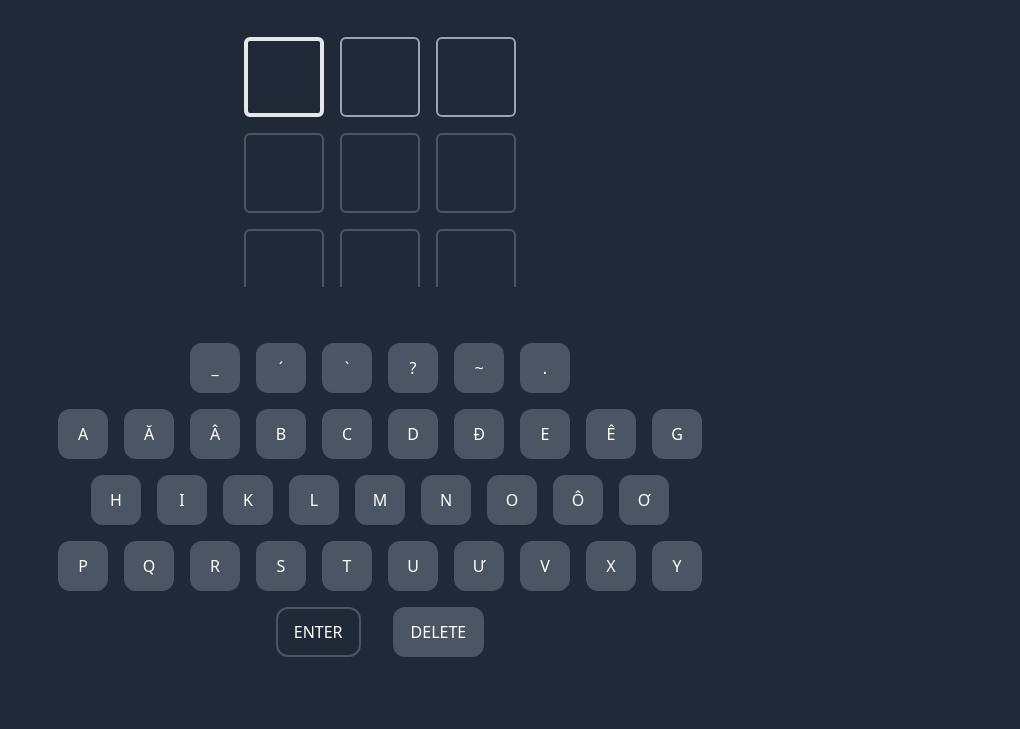
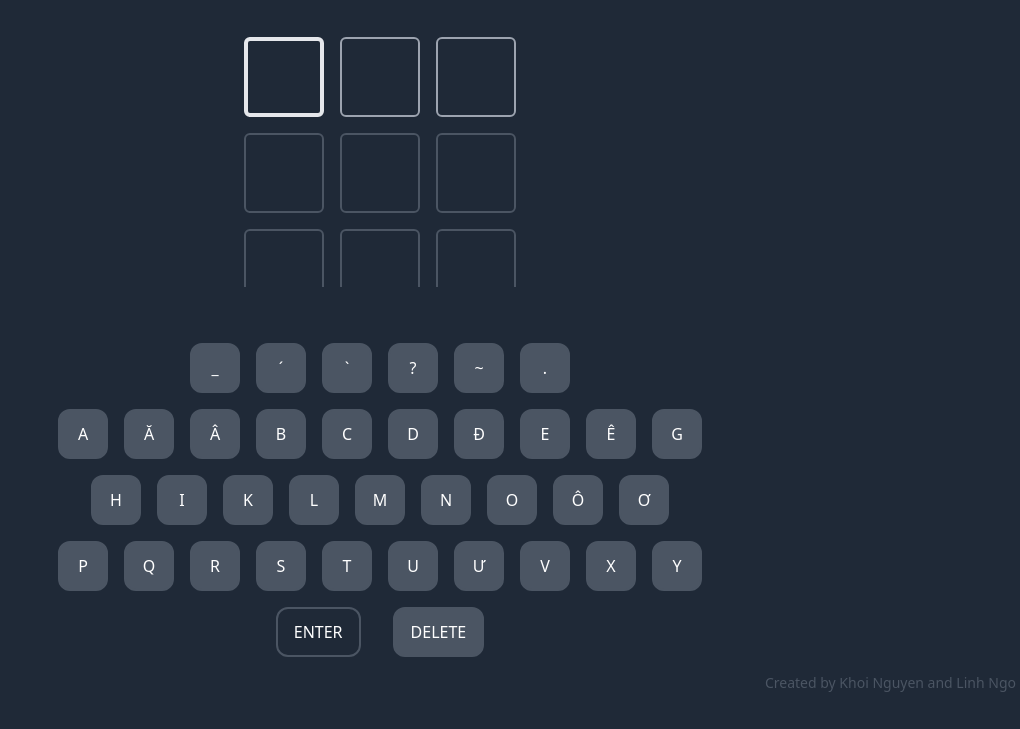
Before and after one commit to khoinguyenbr/word-guest, a plain HTML site: page index.html in a window 1280 px wide. Shown: the part 103-832 px from the top of the page, without its empty margins (260-1280 px from the left). Drawn offline with nearby package versions, Linux system fonts and the light colour scheme.

Commit message:
Add credit

```diff
--- a/index.html
+++ b/index.html
@@ -42,6 +42,9 @@
       <p class="message text-center"></p>
       <p class="invite text-center my-4"></p>
     </div>
+
+    <div class="cre fixed bottom-0 right-0 text-gray-600 text-sm p-1">Created by Khoi Nguyen and Linh
+      Ngo</div>
   </div>
 
   <script src="app.js"></script>
```
